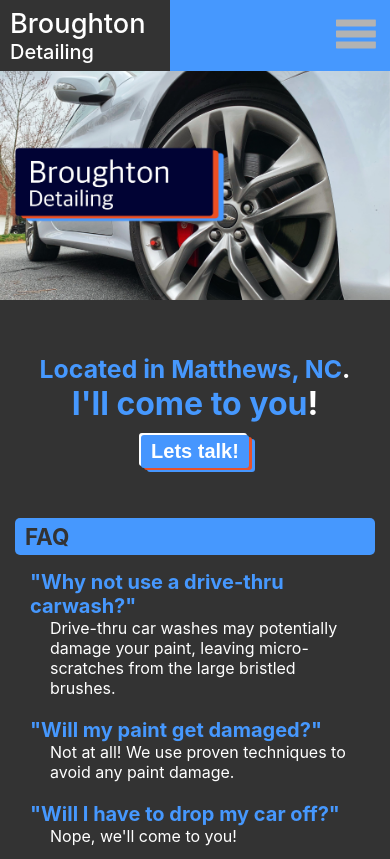
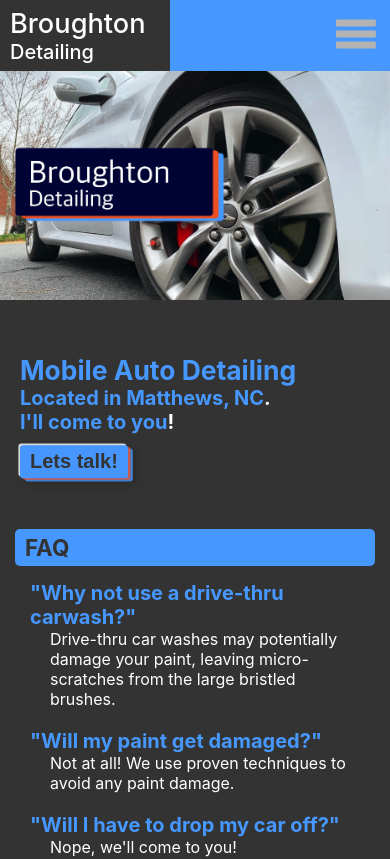
Before and after one commit to jlbroughton88/Broughton_Detailing, a React (Create React App) app in the folder client/: page / in a window 390 px wide. Shown: the top 859 px of the page. Built offline with nearby package versions, Linux system fonts and the light colour scheme.

Commit message:
button style

```diff
--- a/client/src/components/About1/About1.scss
+++ b/client/src/components/About1/About1.scss
@@ -62,6 +62,7 @@
             padding: 0 15px;
             margin-top: 20px;
             width: calc(100% - 30px);
+            padding-bottom: 100px;
             .storyPara {
               font-weight: 500;
               color: #ffffff;
--- a/client/src/components/Home1/Home1.js
+++ b/client/src/components/Home1/Home1.js
@@ -97,8 +97,9 @@ const Home1 = () => {
             <div className="addrParent">
 
               <div className="addrDiv">
-                <h2 className="addrText">Located in Matthews, NC</h2>
-                <h2 className="addrText2">I'll come to you</h2>
+              <h1 className="addrTextSmall">Mobile Auto Detailing</h1>
+                <h1 className="addrText">Located in Matthews, NC</h1>
+                <h1 className="addrText2">I'll come to you</h1>
                 <a href="mailto:broughtondetailing@gmail.com?subject=Detail Inquiry">
                   <button className="CTA">Lets talk!</button>
                 </a>
--- a/client/src/components/Home1/Home1.scss
+++ b/client/src/components/Home1/Home1.scss
@@ -94,6 +94,9 @@
           padding-left: 30px;
           margin-bottom: 100px;
           .addrDiv {
+            .addrTextSmall {
+              display: none;
+            }
             .addrText {
               color: #4698fe;
               font-size: 2rem;
@@ -112,9 +115,19 @@
                 color: #ffffff;
               }
             }
-            .CTA{
+            @keyframes bounce {
+              from {
+                box-shadow: none;
+                transform: translateY(0px);
+              }
+              to {
+                box-shadow: -2px -2px #ffffff, 3px 2px #e6522d, 6px 4px #4696fe, 9px 6px 10px rgba(30, 30, 30, 0.6);
+                transform: translateY(-1px);
+              }
+            }
+            .CTA {
               background: #4696fe;
-              color: #ffffff;
+              color: #333333;
               font-weight: 700;
               font-size: 1.25rem;
               border: none;
@@ -122,6 +135,7 @@
               margin-top: 12px;
               padding: 5px 10px;
               box-shadow: -2px -2px #ffffff, 3px 2px #e6522d, 6px 4px #4696fe;
+              animation: bounce 2s infinite alternate;
               cursor: pointer;
             }
           }
@@ -306,12 +320,19 @@
               flex-direction: column;
               justify-content: center;
               align-items: center;
+
+              .addrTextSmall {
+                display: inline;
+                color: #4698fe;
+                font-size: 2rem;
+              }
               .addrText {
                 font-size: 2rem;
                 text-align: center;
                 align-self: center;
               }
-              .CTA{}
+              .CTA {
+              }
             }
           }
           .reviewsParent {
@@ -358,22 +379,34 @@
         .rightSectChild {
           .addrParent {
             .addrDiv {
+              align-items: flex-start;
+              .addrTextSmall {
+                font-size: 2.2rem;
+              }
               .addrText {
                 font-size: 1.55rem;
+                align-self: flex-start;
               }
-              .CTA{}
+              .addrText2 {
+                font-size: 1.55rem;
+              }
+              a {
+                width: 100%;
+                .CTA {
+                }
+              }
             }
           }
-          .FAQDiv{
-            .FAQHeadDiv{
-              .FAQHead{
+          .FAQDiv {
+            .FAQHeadDiv {
+              .FAQHead {
                 font-size: 1.6rem;
               }
             }
           }
-          .reviewsParent{
-            .reviewsHeadDiv{
-              .reviewsHead{
+          .reviewsParent {
+            .reviewsHeadDiv {
+              .reviewsHead {
                 font-size: 1.6rem;
               }
             }
@@ -390,20 +423,27 @@
         .rightSectChild {
           .addrParent {
             .addrDiv {
+              .addrTextSmall {
+                font-size: 1.65rem;
+              }
               .addrText {
+                font-size: 1.25rem;
+              }
+              .addrText2 {
+                font-size: 1.25rem;
               }
             }
           }
-          .FAQDiv{
-            .FAQHeadDiv{
-              .FAQHead{
+          .FAQDiv {
+            .FAQHeadDiv {
+              .FAQHead {
                 font-size: 1.4rem;
               }
             }
           }
-          .reviewsParent{
-            .reviewsHeadDiv{
-              .reviewsHead{
+          .reviewsParent {
+            .reviewsHeadDiv {
+              .reviewsHead {
                 font-size: 1.4rem;
               }
             }
--- a/client/src/components/Navbar/Navbar.scss
+++ b/client/src/components/Navbar/Navbar.scss
@@ -61,13 +61,15 @@
         padding: 0;
         padding-left: 20px;
         border-bottom-left-radius: 5px;
+        padding: 20px 5px 20px 20px;
         li {
           text-decoration: none;
           list-style: none;
           color: #ffffff;
           border: #333333 1px solid;
-          padding: 3px 10px;
-          font-size: 1.1rem;
+          padding: 4px 15px;
+          font-size: 1.15rem;
+          margin: 5px 0px 0px 0px;
         }
       }
     }
@@ -142,8 +144,6 @@
         position: absolute;;
         right: 0;
         cursor: pointer;
-        // margin-top: 5px;
-        // margin-right: 5px;
 
         .burgerMenu {
           display: block;
```
Also changed, not shown: 12 other files (tests, documents, lock files or other folders).
